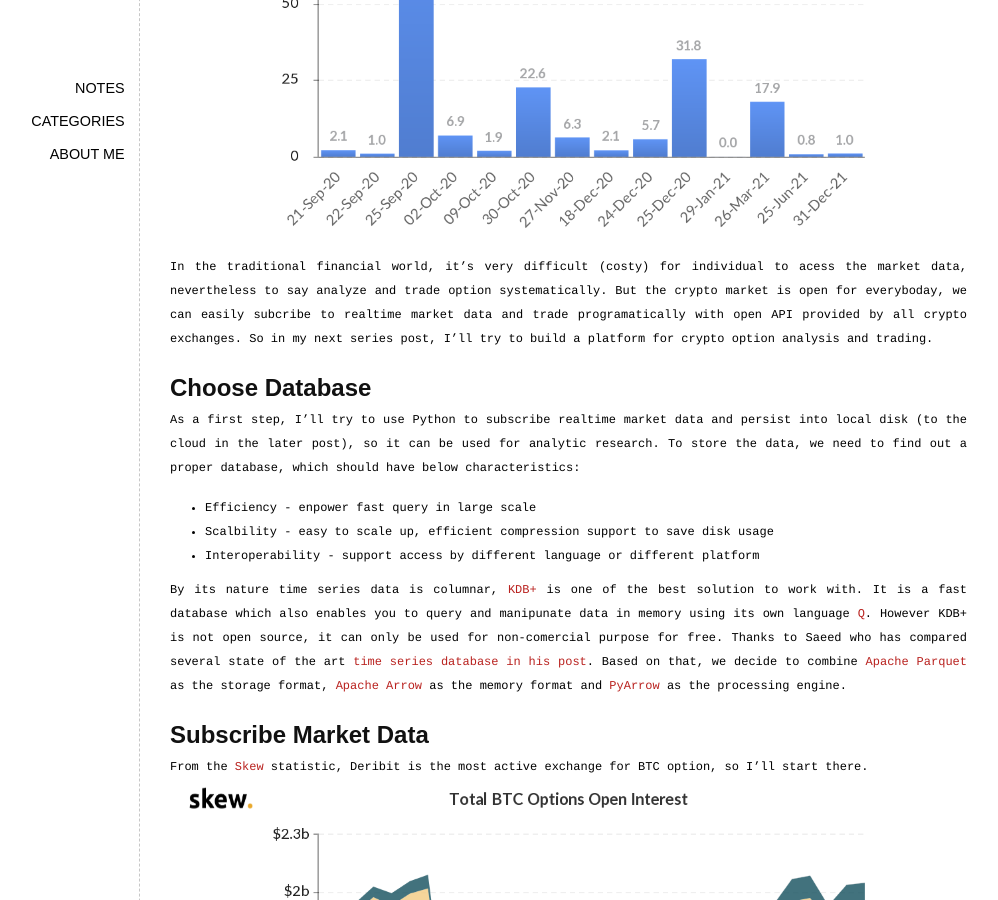
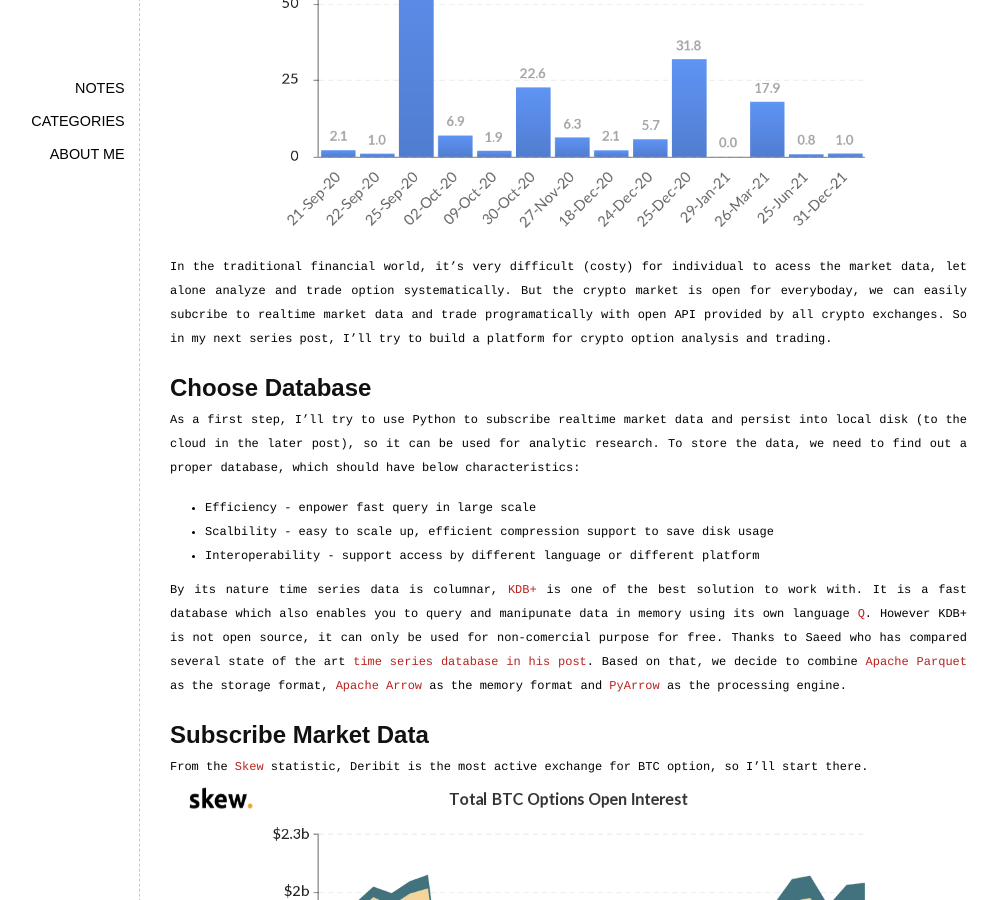
Before and after one commit to elan2wang/note, a Jekyll site: the page built from _posts/2020-09-14-market-data-recorder.md, in a window 1280 px wide and 900 px high, scrolled down 352 px. Shown: the whole window, without its empty margins (111-1109 px from the left). Built offline with Jekyll 4.4.1, drawn with Linux system fonts in a browser that asks for light colours; comment, search, counter and statistics services are not loaded.

Commit message:
update post

```diff
--- a/_posts/2020-09-14-market-data-recorder.md
+++ b/_posts/2020-09-14-market-data-recorder.md
@@ -8,7 +8,7 @@ categories: python, analytic
 Cryptocurrency's option market continue to grow this year. The open interest of the coming monthly expiry BTC option is around $1 billion.
 ![btc option open interest by expiry](/note/images/skew_btc_options_oi_by_expiry_k_prev_day.png)
 
-In the traditional financial world, it's very difficult (costy) for individual to acess the market data, nevertheless to say analyze and trade option systematically. But the crypto market is open for everyboday, we can easily subcribe to realtime market data and trade programatically with open API provided by all crypto exchanges. So in my next series post, I'll try to build a platform for crypto option analysis and trading.
+In the traditional financial world, it's very difficult (costy) for individual to acess the market data, let alone analyze and trade option systematically. But the crypto market is open for everyboday, we can easily subcribe to realtime market data and trade programatically with open API provided by all crypto exchanges. So in my next series post, I'll try to build a platform for crypto option analysis and trading.
 
 ## Choose Database
 As a first step, I'll try to use Python to subscribe realtime market data and persist into local disk (to the cloud in the later post), so it can be used for analytic research. To store the data, we need to find out a proper database, which should have below characteristics:
```
